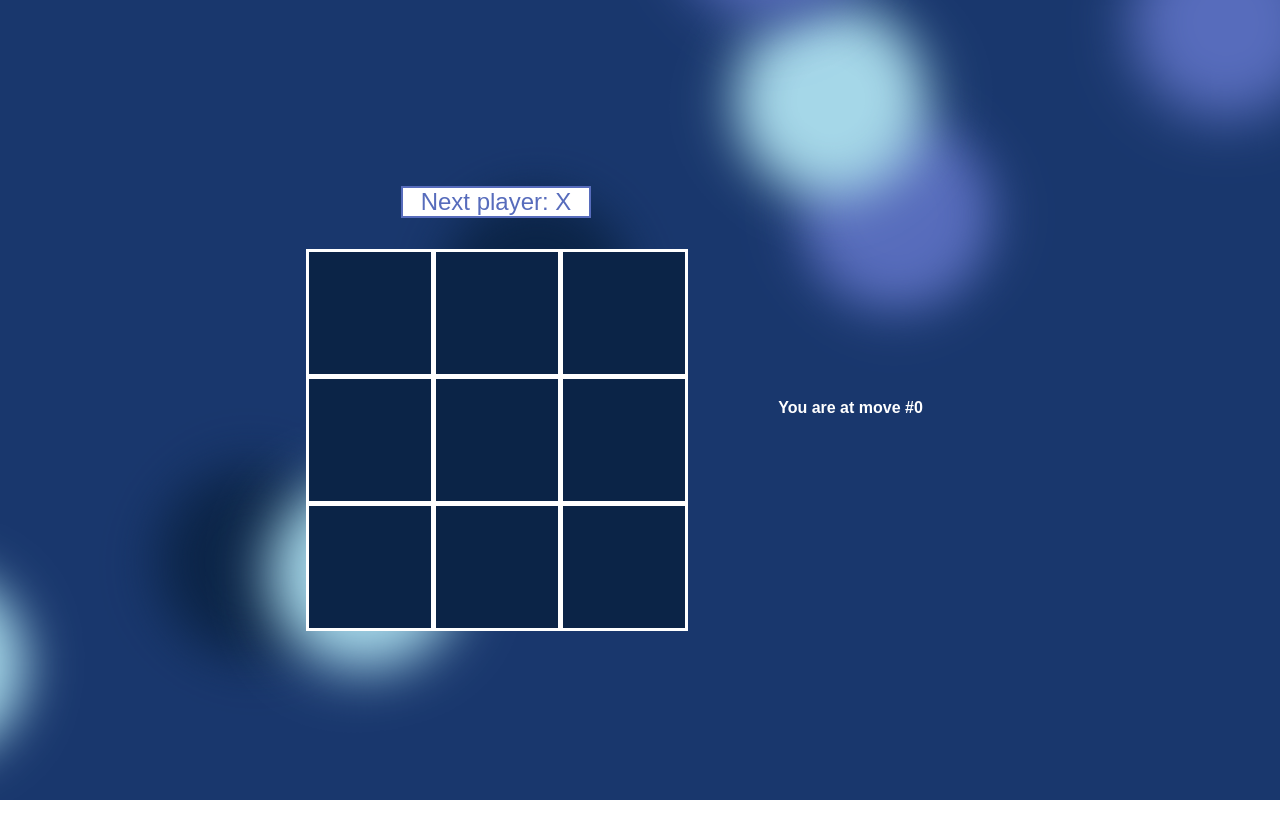
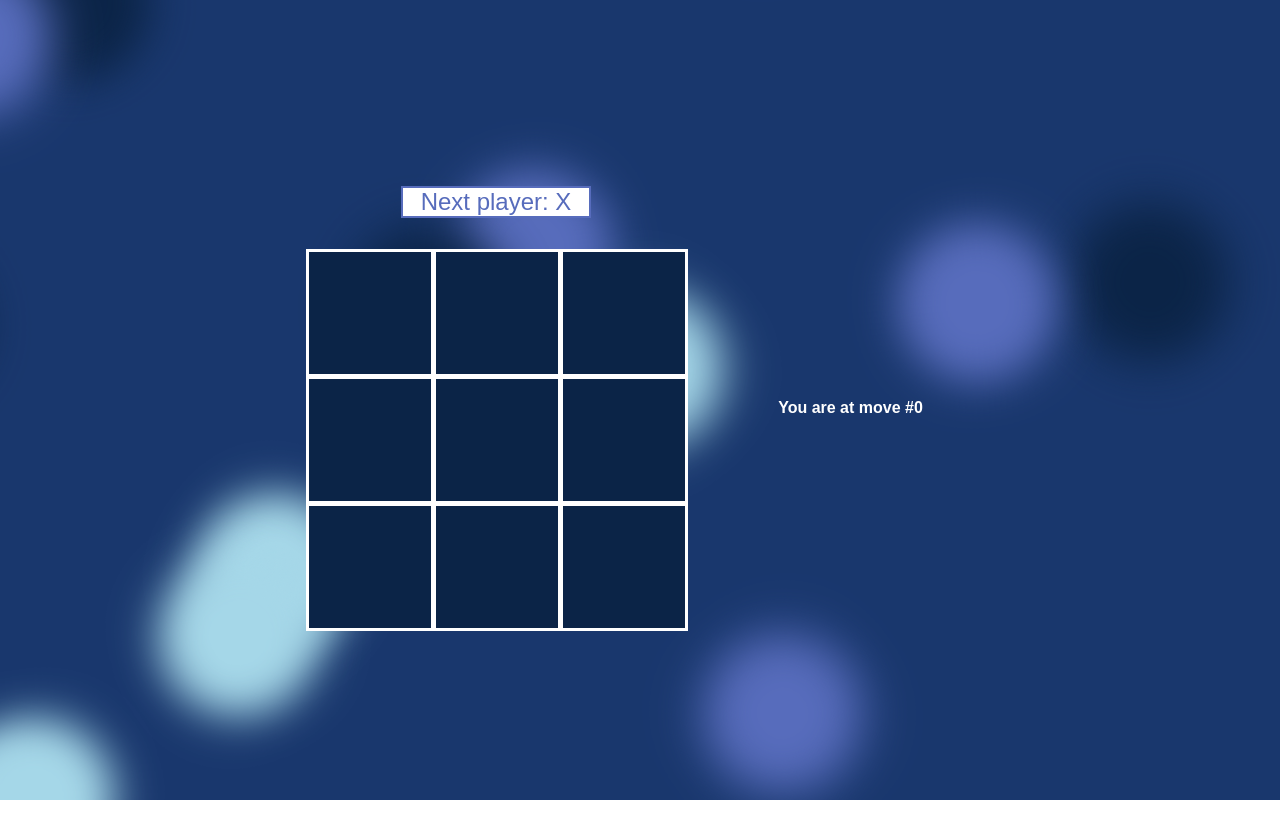
Before and after one commit to PierreMerlaud/morpion, a Next.js app: page / in a window 1280 px wide. Built offline with nearby package versions, Linux system fonts and the light colour scheme.

Commit message:
more balls for background

```diff
--- a/components/Backgound.js
+++ b/components/Backgound.js
@@ -10,6 +10,17 @@ export default function Background() {
       <span></span>
       <span></span>
       <span></span>
+      <span></span>
+      <span></span>
+      <span></span>
+      <span></span>
+      <span></span>
+      <span></span>
+      <span></span>
+      <span></span>
+      <span></span>
+      <span></span>
+      <span></span>
     </div>
   );
 }
--- a/styles/background.css
+++ b/styles/background.css
@@ -16,104 +16,194 @@
 }
 
 .background span {
-  width: 24vmin;
-  height: 24vmin;
-  border-radius: 24vmin;
+  width: 20vmin;
+  height: 20vmin;
+  border-radius: 20vmin;
   backface-visibility: hidden;
   position: absolute;
   animation: move;
-  animation-duration: 13;
+  animation-duration: 20;
   animation-timing-function: linear;
   animation-iteration-count: infinite;
 }
 
 .background span:nth-child(0) {
-  color: #a5d7e8;
-  top: 51%;
-  left: 59%;
-  animation-duration: 197s;
-  animation-delay: -304s;
-  transform-origin: -21vw 16vh;
-  box-shadow: 48vmin 0 6.839985851399286vmin currentColor;
+  color: #576cbc;
+  top: 10%;
+  left: 98%;
+  animation-duration: 285s;
+  animation-delay: -83s;
+  transform-origin: -2vw 1vh;
+  box-shadow: 40vmin 0 5.175599082800007vmin currentColor;
 }
 .background span:nth-child(1) {
-  color: #576cbc;
-  top: 46%;
-  left: 89%;
-  animation-duration: 174s;
-  animation-delay: -191s;
-  transform-origin: 2vw 3vh;
-  box-shadow: -48vmin 0 6.139815468097337vmin currentColor;
+  color: #a5d7e8;
+  top: 32%;
+  left: 70%;
+  animation-duration: 38s;
+  animation-delay: -66s;
+  transform-origin: -16vw 14vh;
+  box-shadow: -40vmin 0 5.746427814316167vmin currentColor;
 }
 .background span:nth-child(2) {
   color: #a5d7e8;
-  top: 42%;
-  left: 43%;
-  animation-duration: 267s;
-  animation-delay: -219s;
-  transform-origin: 6vw 14vh;
-  box-shadow: 48vmin 0 6.5383472234744335vmin currentColor;
+  top: 93%;
+  left: 5%;
+  animation-duration: 154s;
+  animation-delay: -125s;
+  transform-origin: 5vw 17vh;
+  box-shadow: 40vmin 0 5.238518773530216vmin currentColor;
 }
 .background span:nth-child(3) {
   color: #a5d7e8;
-  top: 50%;
-  left: 95%;
-  animation-duration: 295s;
-  animation-delay: -221s;
-  transform-origin: -22vw 10vh;
-  box-shadow: 48vmin 0 6.430441117425835vmin currentColor;
+  top: 93%;
+  left: 4%;
+  animation-duration: 300s;
+  animation-delay: -224s;
+  transform-origin: 17vw -19vh;
+  box-shadow: -40vmin 0 5.110608555858525vmin currentColor;
 }
 .background span:nth-child(4) {
-  color: #0b2447;
-  top: 23%;
-  left: 63%;
-  animation-duration: 84s;
-  animation-delay: -327s;
-  transform-origin: -19vw 4vh;
-  box-shadow: -48vmin 0 6.014080233143861vmin currentColor;
+  color: #576cbc;
+  top: 11%;
+  left: 34%;
+  animation-duration: 125s;
+  animation-delay: -209s;
+  transform-origin: -3vw -2vh;
+  box-shadow: -40vmin 0 5.515727344892701vmin currentColor;
 }
 .background span:nth-child(5) {
-  color: #0b2447;
-  top: 52%;
-  left: 11%;
-  animation-duration: 79s;
-  animation-delay: -100s;
-  transform-origin: 22vw 2vh;
-  box-shadow: 48vmin 0 6.579968093474861vmin currentColor;
+  color: #a5d7e8;
+  top: 14%;
+  left: 19%;
+  animation-duration: 260s;
+  animation-delay: -71s;
+  transform-origin: -13vw 19vh;
+  box-shadow: 40vmin 0 5.319498007508236vmin currentColor;
 }
 .background span:nth-child(6) {
-  color: #576cbc;
-  top: 76%;
-  left: 14%;
-  animation-duration: 238s;
-  animation-delay: -85s;
-  transform-origin: 24vw -15vh;
-  box-shadow: -48vmin 0 6.985066680042781vmin currentColor;
+  color: #0b2447;
+  top: 38%;
+  left: 55%;
+  animation-duration: 89s;
+  animation-delay: -264s;
+  transform-origin: 15vw -20vh;
+  box-shadow: -40vmin 0 5.9507723007883815vmin currentColor;
 }
 .background span:nth-child(7) {
-  color: #a5d7e8;
-  top: 72%;
-  left: 52%;
-  animation-duration: 236s;
-  animation-delay: -350s;
-  transform-origin: -10vw 13vh;
-  box-shadow: 48vmin 0 6.255191529132562vmin currentColor;
+  color: #576cbc;
+  top: 98%;
+  left: 65%;
+  animation-duration: 284s;
+  animation-delay: -7s;
+  transform-origin: 0vw -12vh;
+  box-shadow: 40vmin 0 5.4785818128419965vmin currentColor;
 }
 .background span:nth-child(8) {
-  color: #a5d7e8;
-  top: 79%;
-  left: 25%;
-  animation-duration: 373s;
-  animation-delay: -171s;
-  transform-origin: 21vw 0vh;
-  box-shadow: 48vmin 0 6.768575111751797vmin currentColor;
+  color: #0b2447;
+  top: 50%;
+  left: 8%;
+  animation-duration: 91s;
+  animation-delay: -57s;
+  transform-origin: 2vw -2vh;
+  box-shadow: 40vmin 0 5.129626253306789vmin currentColor;
 }
 .background span:nth-child(9) {
+  color: #0b2447;
+  top: 78%;
+  left: 67%;
+  animation-duration: 18s;
+  animation-delay: -208s;
+  transform-origin: -8vw -2vh;
+  box-shadow: 40vmin 0 5.97878085067488vmin currentColor;
+}
+.background span:nth-child(10) {
   color: #576cbc;
-  top: 28%;
-  left: 92%;
-  animation-duration: 144s;
-  animation-delay: -31s;
-  transform-origin: 2vw 14vh;
-  box-shadow: -48vmin 0 6.9231181959197805vmin currentColor;
+  top: 64%;
+  left: 61%;
+  animation-duration: 286s;
+  animation-delay: -187s;
+  transform-origin: -2vw -20vh;
+  box-shadow: 40vmin 0 5.905542195322437vmin currentColor;
 }
+.background span:nth-child(11) {
+  color: #a5d7e8;
+  top: 85%;
+  left: 19%;
+  animation-duration: 24s;
+  animation-delay: -90s;
+  transform-origin: 4vw -17vh;
+  box-shadow: -40vmin 0 5.363066662752754vmin currentColor;
+}
+.background span:nth-child(12) {
+  color: #0b2447;
+  top: 19%;
+  left: 7%;
+  animation-duration: 87s;
+  animation-delay: -210s;
+  transform-origin: -17vw 16vh;
+  box-shadow: -40vmin 0 5.877655270813592vmin currentColor;
+}
+.background span:nth-child(13) {
+  color: #576cbc;
+  top: 12%;
+  left: 57%;
+  animation-duration: 151s;
+  animation-delay: -79s;
+  transform-origin: -15vw 15vh;
+  box-shadow: 40vmin 0 5.797698636165617vmin currentColor;
+}
+.background span:nth-child(14) {
+  color: #576cbc;
+  top: 7%;
+  left: 17%;
+  animation-duration: 136s;
+  animation-delay: -158s;
+  transform-origin: 9vw -10vh;
+  box-shadow: -40vmin 0 5.470953060919182vmin currentColor;
+}
+.background span:nth-child(15) {
+  color: #0b2447;
+  top: 82%;
+  left: 71%;
+  animation-duration: 109s;
+  animation-delay: -229s;
+  transform-origin: -17vw 3vh;
+  box-shadow: 40vmin 0 5.582499291240211vmin currentColor;
+}
+.background span:nth-child(16) {
+  color: #a5d7e8;
+  top: 55%;
+  left: 37%;
+  animation-duration: 205s;
+  animation-delay: -186s;
+  transform-origin: 3vw 16vh;
+  box-shadow: -40vmin 0 5.373929741353842vmin currentColor;
+}
+.background span:nth-child(17) {
+  color: #576cbc;
+  top: 71%;
+  left: 65%;
+  animation-duration: 73s;
+  animation-delay: -261s;
+  transform-origin: -10vw 8vh;
+  box-shadow: -40vmin 0 5.997785934288469vmin currentColor;
+}
+.background span:nth-child(18) {
+  color: #576cbc;
+  top: 58%;
+  left: 74%;
+  animation-duration: 231s;
+  animation-delay: -277s;
+  transform-origin: 3vw 15vh;
+  box-shadow: -40vmin 0 5.268295885925891vmin currentColor;
+}
+.background span:nth-child(19) {
+  color: #576cbc;
+  top: 46%;
+  left: 97%;
+  animation-duration: 16s;
+  animation-delay: -29s;
+  transform-origin: 10vw -3vh;
+  box-shadow: 40vmin 0 5.646583017441134vmin currentColor;
+}
```
